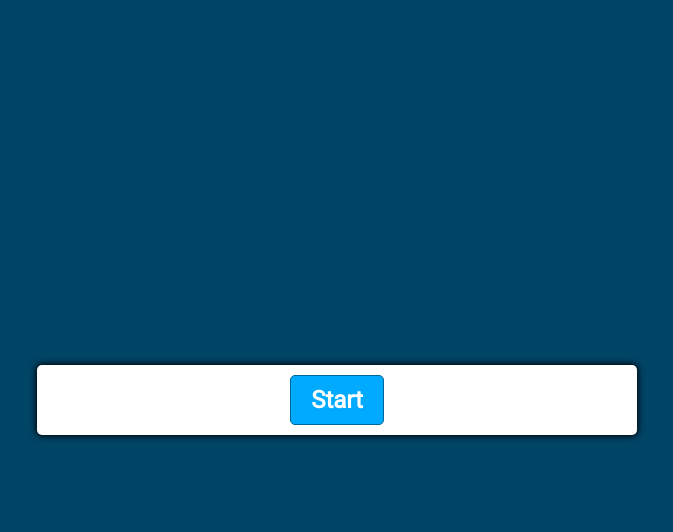
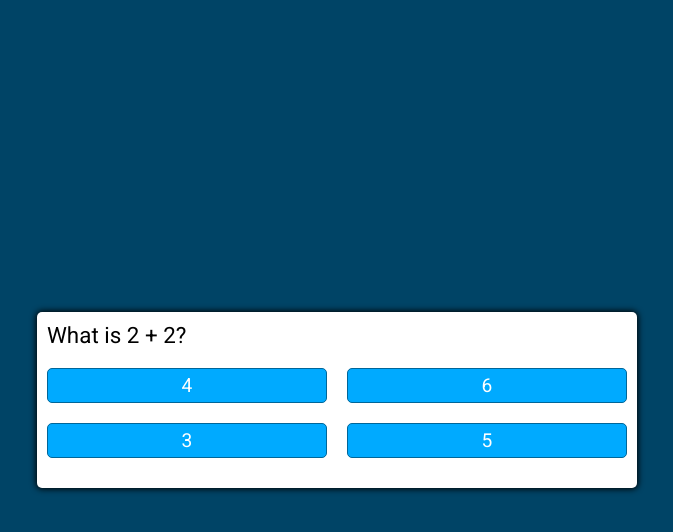
Before and after one commit to mochasteak/js-tutorial-quiz, a plain HTML site: page index.html in a window 1280 px wide. Both pictures are taken after a click on the button "Start". Shown: the whole page, without its empty margins (303-976 px from the left). Drawn offline with Linux system fonts and the light colour scheme.

Commit message:
Finished the YouTube tutorial and added a score

```diff
--- a/index.html
+++ b/index.html
@@ -12,13 +12,16 @@
 <body>
   <div class="container">
     <div id="question-container" class="hide">
-      <div id="question">Question</div>
+      <div id="question" class="question">Question</div>
       <div id="answer-buttons" class="btn-grid">
         <button class="btn">Answer 1</button>
         <button class="btn">Answer 2</button>
         <button class="btn">Answer 3</button>
         <button class="btn">Answer 4</button>
       </div>
+    </div>
+    <div id="score-container" class="score hide">
+      Score: <span id="player-score"></span> / <span id="total-score"></span>
     </div>
     <div class="controls">
       <button id="start-btn" class="start-btn btn">Start</button>
--- a/script.js
+++ b/script.js
@@ -1,16 +1,166 @@
+// Initialize variables
+
+const questions = [
+  {
+    question: 'What is 2 + 2?',
+    answers: [
+      { text: '4', correct: true},
+      { text: '6', correct: false},
+      { text: '3', correct: false},
+      { text: '5', correct: false}
+    ]
+  },
+  {
+    question: 'Who is the best X-Man?',
+    answers: [
+      { text: 'Cyclops', correct: false},
+      { text: 'Storm', correct: false},
+      { text: 'Jean Grey', correct: false},
+      { text: 'Wolverine', correct: true}
+    ]
+  },
+  {
+    question: 'Which is the best Girl Scout cookie?',
+    answers: [
+      { text: 'Samoas', correct: false},
+      { text: 'Tagalongs', correct: false},
+      { text: 'Thin Mints', correct: true},
+      { text: 'Trefoils', correct: false}
+    ]
+  },
+  {
+    question: 'Who is the best My Little Pony?',
+    answers: [
+      { text: 'Applejack', correct: false},
+      { text: 'Midnight', correct: false},
+      { text: 'Twilight Sparkle', correct: true},
+      { text: 'Pinkie Pie', correct: false}
+    ]
+  }
+];
+
 const startButton = document.getElementById('start-btn');
+const nextButton = document.getElementById('next-btn');
+const questionContainerElement = document.getElementById('question-container');
+const scoreContainer = document.getElementById('score-container');
+const questionElement = document.getElementById('question');
+const playerScore = document.getElementById('player-score');
+const totalScore = document.getElementById('total-score');
+const answerButtonsElement = document.getElementById('answer-buttons');
+const possibleScore = questions.length;
+let score = 0;
 
 startButton.addEventListener('click', startGame);
+nextButton.addEventListener('click', () => {
+  currentQuestionIndex++;
+  setNextQuestion();
+});
+
+let shuffledQuestions, currentQuestionIndex;
 
 
+// Game logic
+
 function startGame() {
-  console.log('starting game');
+  startButton.classList.add('hide');
+  scoreContainer.classList.add('hide');
+  shuffledQuestions = questions.sort(() => Math.random() - 0.5);
+  currentQuestionIndex = 0;
+  questionContainerElement.classList.remove('hide');
+  setNextQuestion();
+  score = 0;
+  console.log('Setting score to 0');
 }
 
 function setNextQuestion() {
-
+  resetState();
+  showQuestion(shuffledQuestions[currentQuestionIndex]);
 }
 
-function selectAnswer() {
+function showQuestion(question) {
+  questionElement.innerText = question.question; // Display question text
 
+  // Display the answers by looping through question object
+  question.answers.forEach(answer => {
+    const button = document.createElement('button'); // create a button
+    button.innerText = answer.text; // set the text of the button
+    button.classList.add('btn'); // add 'btn' class to the button
+
+    // Add the 'correct' data attribute to the correct answer
+    if (answer.correct) {
+      button.dataset.correct = answer.correct;
+    }
+    button.addEventListener('click', selectAnswer); // add event listener
+    answerButtonsElement.appendChild(button); // append button to container
+  });
 }
+
+// Clear the state of the board before rendering a new question
+function resetState() {
+  clearStatusClass(document.body);
+  nextButton.classList.add('hide');
+  while (answerButtonsElement.firstChild) {
+    answerButtonsElement.removeChild(answerButtonsElement.firstChild);
+  }
+}
+
+// Add classes to show user which answers are wrong and right
+function selectAnswer(e) {
+  const selectedButton = e.target;
+  const correct = selectedButton.dataset.correct;
+  console.log('Selected Button = ', selectedButton);
+  console.log('Correct = ', correct);
+  if (correct)
+    score++;
+    console.log('Adding 1 to score');
+
+  setStatusClass(document.body, correct); // Change body background color
+  showScore();// display the score
+
+  // Convert to array and set classes to 'correct' or 'wrong' as appropriate
+  Array.from(answerButtonsElement.children).forEach(button => {
+    console.log('button.dataset.correct = ', button.dataset.correct);
+    setStatusClass(button, button.dataset.correct);
+    console.log('Setting class for: ', button);
+  });
+
+  console.log('Score: ', score);
+
+  // Check if there are any more questions
+  if (shuffledQuestions.length > currentQuestionIndex + 1 ) {
+    nextButton.classList.remove('hide');
+  } else {
+    startButton.innerText = 'Restart';
+    startButton.classList.remove('hide');
+  }
+}
+
+// Show the score container
+function showScore() {
+  scoreContainer.classList.remove('hide');
+  console.log('Un-hiding score');
+  playerScore.innerText = score;
+  totalScore.innerText = possibleScore;
+}
+
+function updateScore() {
+  // display the player score
+  // display the total score
+}
+
+// Add the appropriate class to identify answers as 'correct' or 'wrong'
+function setStatusClass(element, correct) {
+  clearStatusClass(element); //clear any existing status
+
+  if (correct) {  // Set status for correct answer
+    element.classList.add('correct');
+  } else { // Set status for the other incorrect answers
+    element.classList.add('wrong');
+  }
+}
+
+// Helper function to clear classes
+function clearStatusClass(element) {
+  element.classList.remove('correct');
+  element.classList.remove('wrong');
+}
--- a/styles.css
+++ b/styles.css
@@ -53,6 +53,7 @@ body.wrong {
   padding: 5px 10px;
   color: white;
   outline: none;
+  font-size: 1.2rem;
 }
 
 .btn:hover {
@@ -83,3 +84,7 @@ body.wrong {
 .hide {
   display: none;
 }
+
+.question {
+  font-size: 1.4rem;
+}
```
